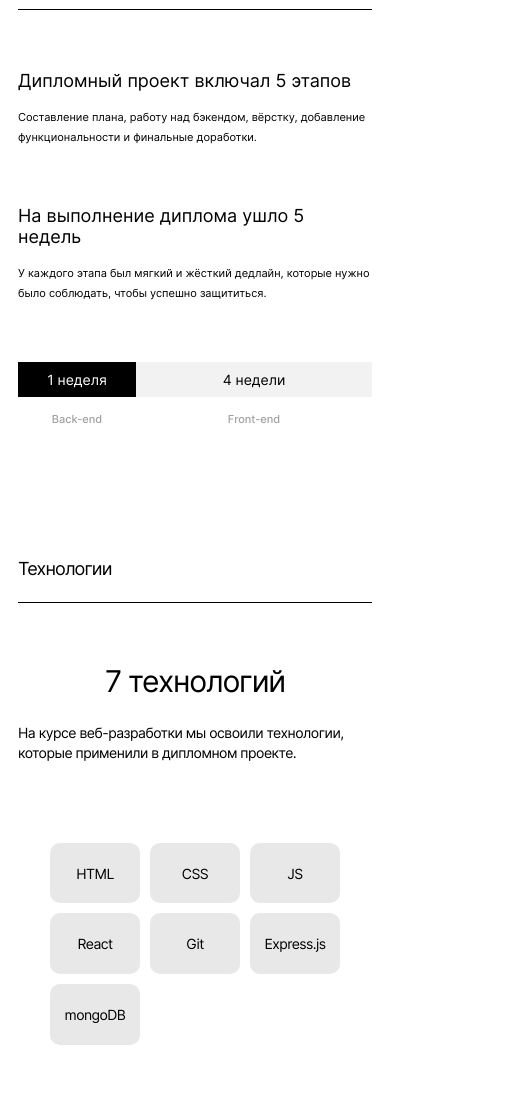
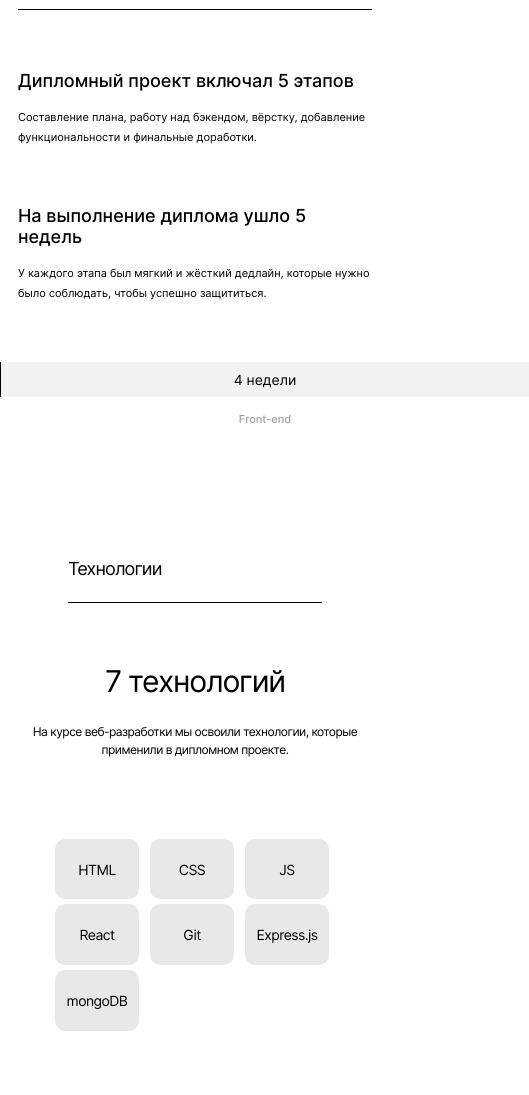
Before and after one commit to Nikosich/movies-explorer-frontend, a React (Create React App) app: page / in a window 390 px wide. Shown: the part 253-1348 px from the top of the page, 529 px wide, since content can reach past the window. Built offline with nearby package versions, Linux system fonts and the light colour scheme.

Commit message:
layoutfix

```diff
--- a/src/components/AboutMe/AboutMe.css
+++ b/src/components/AboutMe/AboutMe.css
@@ -1,6 +1,7 @@
 .about {
   background-color: #fff;
   padding: 110px 70px 100px;
+  padding-right: 55px;
 }
 
 .about__title {
--- a/src/components/AboutProject/AboutProject.css
+++ b/src/components/AboutProject/AboutProject.css
@@ -2,6 +2,7 @@
   font-family: "Inter", Arial, sans-serif;
   background-color: white;
   padding: 110px 70px;
+  padding-right: 55px;
 }
 
 .project__title {
@@ -44,7 +45,7 @@
   font-size: 20px;
   line-height: normal;
   font-style: normal;
-  font-weight: 400;
+  font-weight: 500;
   margin: 0;
   padding: 0;
   text-align: left;
@@ -117,6 +118,12 @@
   .project__runtime {
     grid-template-columns: 1fr 3fr;
   }
+  .project__week_left {
+    width:140px;
+  }
+  .project__week_right {
+    width: 528px;
+  }
 }
 
 @media screen and (max-width: 500px) {
--- a/src/components/Header/Header.css
+++ b/src/components/Header/Header.css
@@ -7,6 +7,8 @@
   box-sizing: border-box;
   overflow: hidden;
   background-color: #ffffff;
+  max-width: 100%;
+  padding-right: 55px;
 }
 
 .header__auth {
@@ -18,6 +20,8 @@
   padding: 18px 70px;
   box-sizing: border-box;
   overflow: hidden;
+  max-width: 100%;
+  padding-right: 55px;
 }
 
 .header__hidden {
@@ -40,6 +44,10 @@
     padding: 18px 30px;
   }
 
+  .header__auth {
+    padding: 18px 30px;
+  }
+
   .header__button_menu {
     display: block;
   }
--- a/src/components/Login/Login.css
+++ b/src/components/Login/Login.css
@@ -53,7 +53,7 @@
 }
 
 .login__inlet {
-  width: 400px;
+  width: 366px;
   font-family: "Inter", Arial, sans-serif;
   font-size: 13px;
   line-height: 16px;
@@ -72,7 +72,7 @@
 .login__submit {
   text-decoration: none;
   font-family: "Inter", Arial, sans-serif;
-  margin: 134px auto 16px;
+  margin: 170px auto 16px 0;
   padding: 13px 0 15px;
   color: #fff;
   text-align: center;
@@ -84,7 +84,7 @@
   border: none;
   background-color: black;
   border-radius: 3px;
-  width: 100%;
+  width: 395px;
   transition: opacity 0.5s ease-in-out 0s;
 }
 
@@ -131,12 +131,13 @@
   }
 
   .login__inlet {
-    width: 240px;
+    width: 230px;
   }
 
   .login__submit {
     font-size: 12px;
-    margin: 222px auto 14px;
+    margin: 267px auto 14px;
+    width: 260px;
   }
 
   .login__ask {
--- a/src/components/Navigation/Navigation.css
+++ b/src/components/Navigation/Navigation.css
@@ -43,6 +43,7 @@
     no-repeat;
   align-self: flex-end;
   transition: opacity 0.2s linear;
+  background-color: white;
 }
 
 .navigation__btn-close:hover {
@@ -88,11 +89,11 @@
   border-radius: 20px;
   background-color: white;
   font-size: 14px;
+  margin-left: 50px;
 }
 
 .naviagation__link_pic {
-  padding: 13px;
-  margin-left: 9px;
+  margin-left:22px;
   background-color: rgba(249, 249, 249, 1);
   border-radius: 6px;
 }
--- a/src/components/NavigationAuth/NavigationAuth.css
+++ b/src/components/NavigationAuth/NavigationAuth.css
@@ -4,7 +4,7 @@
 
 .nav-auth__list {
   display: flex;
-  margin: 0 auto;
+  margin: 0 0;
   padding: 0;
   list-style: none;
 }
@@ -15,6 +15,7 @@
   line-height: 16px;
   text-decoration: none;
   transition: opacity 0.2s linear;
+  margin:0;
 }
 
 .nav-auth__link:hover {
--- a/src/components/Portfolio/Portfolio.css
+++ b/src/components/Portfolio/Portfolio.css
@@ -2,6 +2,7 @@
   padding: 0 70px 125px;
   background-color: #fff;
   font-family: "Inter", Arial, sans-serif;
+  padding-right: 55px;
 }
 
 .portfolio__title {
@@ -61,9 +62,9 @@
 }
 
 .portfolio__arrow {
-  width: 25px;
-  height: 25px;
-  padding-bottom: 19px;
+  width: 20px;
+  height: 20px;
+  margin-bottom: -19px;
 }
 
 @media screen and (max-width: 800px) {
@@ -75,6 +76,10 @@
 
   .portfolio__link {
     font-size: 28px;
+  }
+  .portfolio__arrow {
+    width: 15px;
+    height: 15px;
   }
 }
 
--- a/src/components/Promo/Promo.css
+++ b/src/components/Promo/Promo.css
@@ -44,6 +44,6 @@
     margin-bottom: 224px;
   }
   .promo {
-    height: 570px;
+    height: 524px;
   }
 }
--- a/src/components/Register/Register.css
+++ b/src/components/Register/Register.css
@@ -53,7 +53,7 @@
 }
 
 .register__inlet {
-  width: 400px;
+  width: 366px;
   font-family: "Inter", Arial, sans-serif;
   color: #000;
   margin-top: 10px;
@@ -75,8 +75,8 @@
   border: none;
   background-color: black;
   border-radius: 3px;
-  width: 100%;
-  margin: 134px auto 16px;
+  width: 396px;
+  margin: 80px auto 16px 0;
   padding: 13px 0 15px;
   color: #fff;
   text-align: center;
@@ -136,12 +136,13 @@
   }
 
   .register__inlet {
-    width: 240px;
+    width: 230px;
   }
 
   .register__submit {
     font-size: 12px;
-    margin: 222px auto 14px;
+    margin: 160px auto 14px;
+    width: 260px;
   }
 
   .register__question {
--- a/src/components/SearchForm/SearchForm.css
+++ b/src/components/SearchForm/SearchForm.css
@@ -1,5 +1,6 @@
 .search {
   padding: 70px 70px 10px;
+  padding-right: 55px;
   background-color: #fff;
   font-family: "Inter", Arial, sans-serif;
 }
@@ -75,6 +76,7 @@
   flex-shrink: 0;
   opacity: 1;
   transition: opacity 0.5s ease-in-out 0s;
+  margin-left: 22px;
 }
 
 .search__submit:hover {
--- a/src/components/Techs/Techs.css
+++ b/src/components/Techs/Techs.css
@@ -2,6 +2,7 @@
   font-family: "Inter", Arial, sans-serif;
   background-color: #f5f5f5;
   padding: 100px 70px;
+  padding-right: 55px;
 }
 
 .techs__title {
@@ -30,6 +31,7 @@
 }
 
 .techs__description {
+  text-align: center;
   max-width: 460px;
   margin: 0 auto;
   padding: 0;
@@ -68,8 +70,28 @@
 
 @media screen and (max-width: 800px) {
   .techs {
-    padding: 90px 50px;
+    padding: 90px 0px;
   }
+  .techs__techno{
+    width:84px;
+  }
+  .techs__list {
+    margin: 83px 0 0;
+    width:100%;
+    gap: 5px;
+  }
+  .techs__title {
+    width: calc(100% - 100px);
+    margin:0 auto;
+  }
+  .techs__secondtitle {
+    margin-top: 80px;}
+
+    .techs__description {
+      font-size: 12px;
+      line-height: 18px;
+
+    }
 }
 
 @media screen and (max-width: 500px) {
```
Also changed, not shown: src/images/close-btn.svg.
